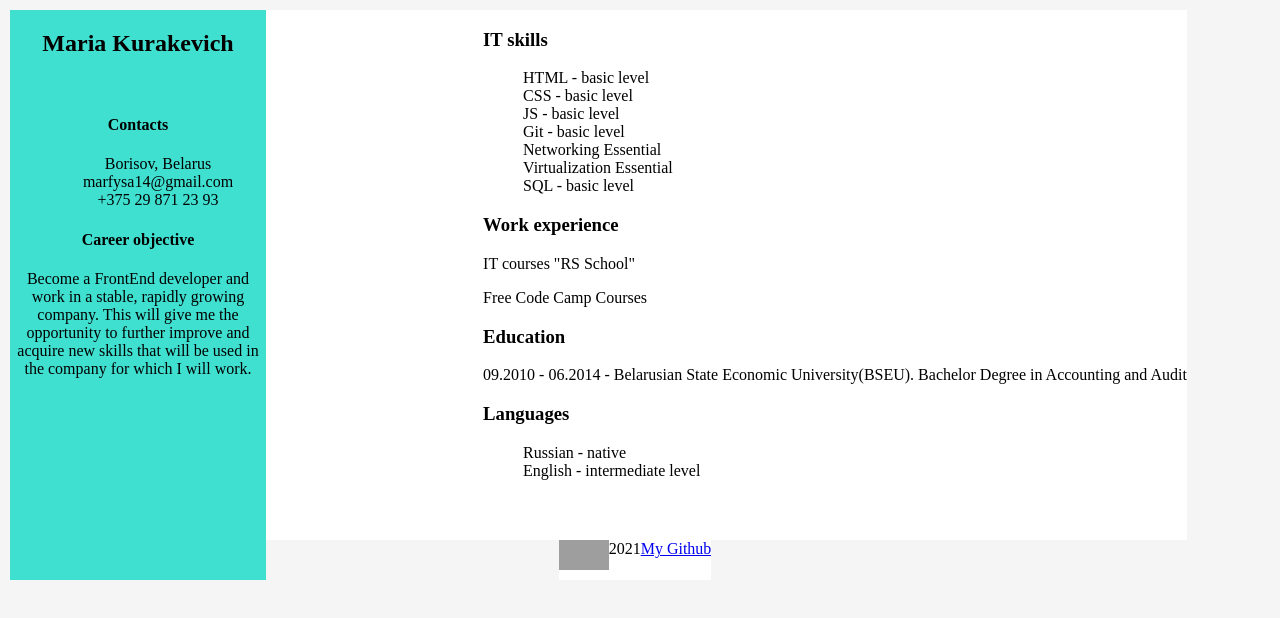
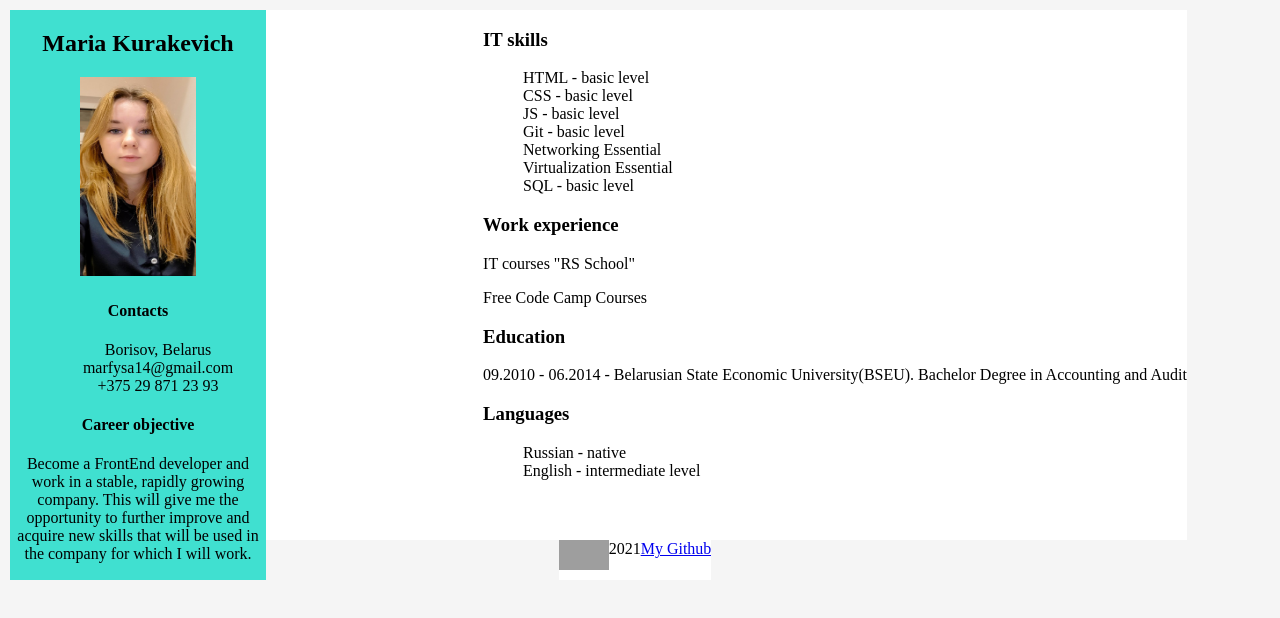
Before and after one commit to Marfysa/rsschool-cv, a plain HTML site: page index.html in a window 1280 px wide. Drawn offline with Linux system fonts and the light colour scheme; grey boxes are pictures that could not be loaded.

Commit message:
feat: add photo settings

```diff
--- a/index.html
+++ b/index.html
@@ -11,7 +11,7 @@
   <div class="content">
     <aside class="sidebar">
       <h1>Maria Kurakevich</h1>
-      <img src="" alt="">
+      <img src="image/image.jpg" alt="My photo" width="45%" height="35%">
     <h4>Contacts</h4>
     <ul>
         <li>Borisov, Belarus </li>
```
